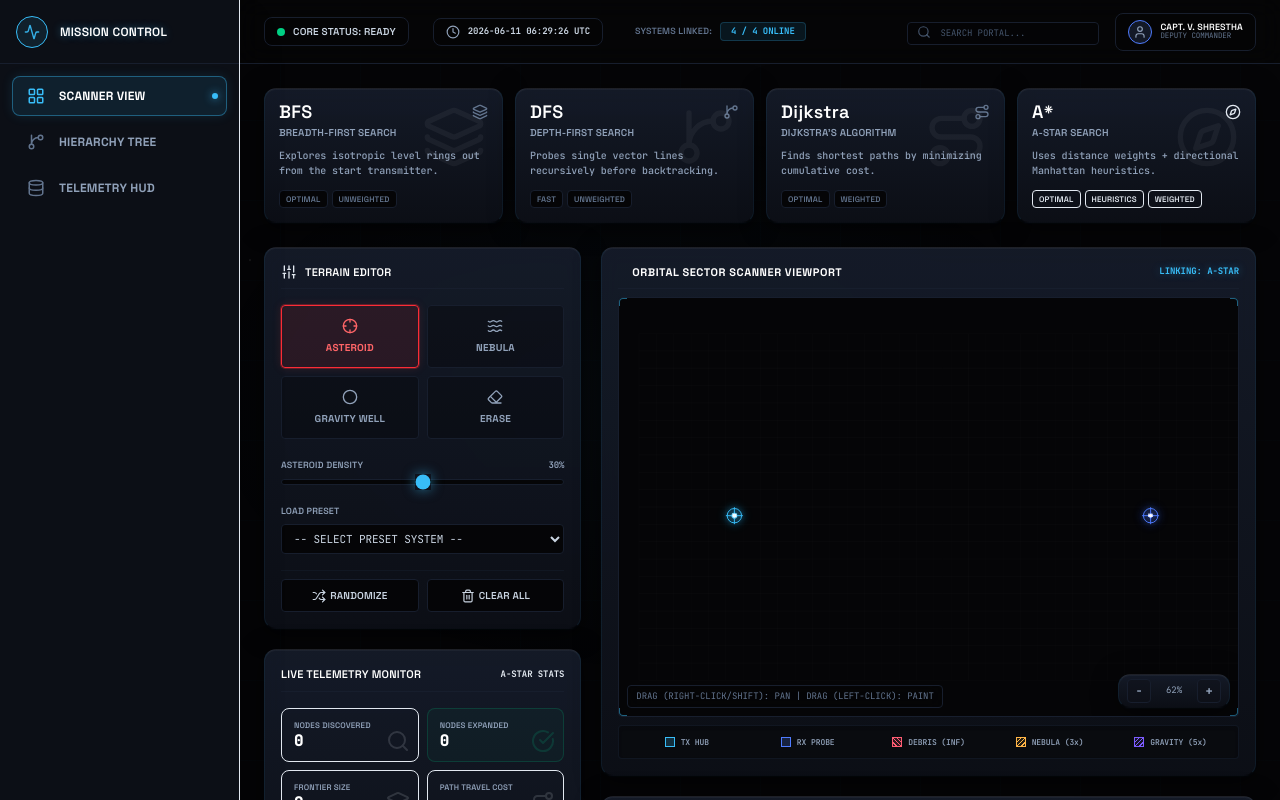
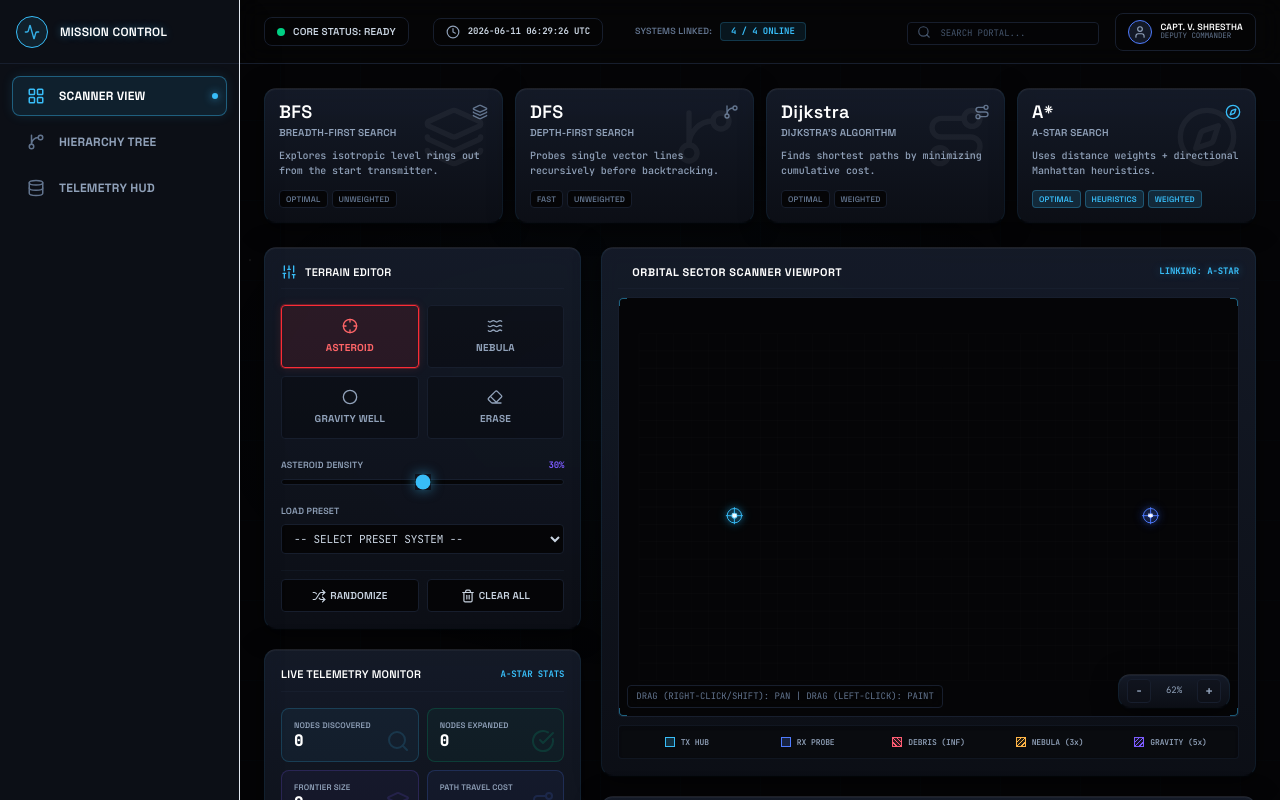
Before and after one commit to NebulaVoltage/Space-Mission-Control-, a React (Vite) app: page / in a window 1280 px wide. Shown: the top 800 px of the page. Built offline with nearby package versions, Linux system fonts and the light colour scheme.

Commit message:
style(theme): map legacy purple colors to the new cyan/blue theme palette in index.css

```diff
--- a/src/index.css
+++ b/src/index.css
@@ -35,6 +35,10 @@
   --color-neon-red: #ff5d73;
   --color-neon-green: #00d084;
   --color-neon-purple: #7c5cff;
+
+  --color-primary-purple: #38bdf8;
+  --color-secondary-purple: #4f7cff;
+  --color-accent-violet: #7c5cff;
 }
 
 /* Custom base resets */
```
